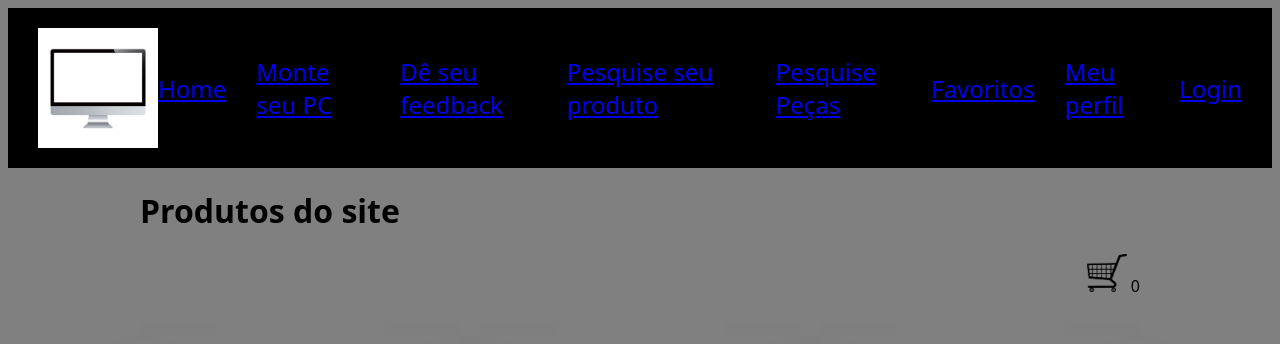
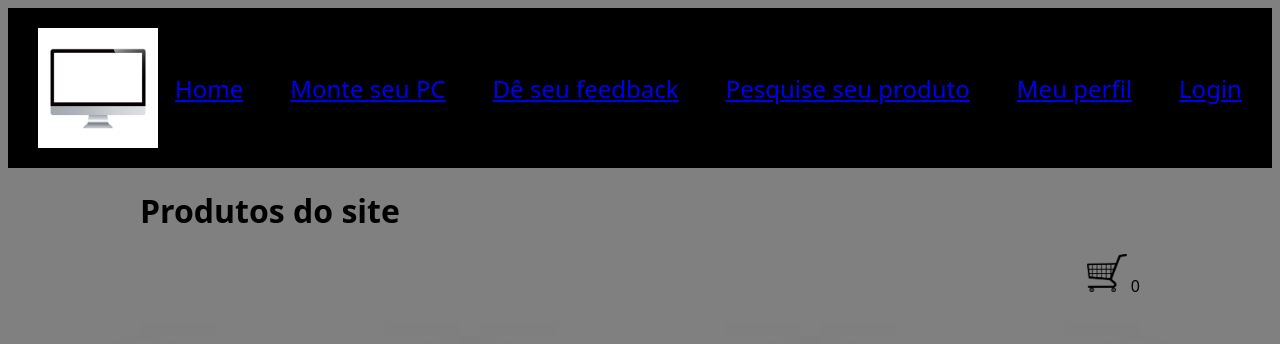
Before and after one commit to Arthurgiancott/ti-1-pmg-cc-t-20231-grupo-pecas-de-pc-s, a plain HTML site: page codigo/index.html in a window 1280 px wide. Shown: the top 344 px of the page. Drawn offline with Linux system fonts and the light colour scheme.

Commit message:
Update index.html

```diff
--- a/codigo/index.html
+++ b/codigo/index.html
@@ -20,10 +20,6 @@
             <a href="feedback_pagina/index.html">Dê seu feedback</a>
 
             <a href="filtro de pesquisa/sprint3.html">Pesquise seu produto</a>
-
-            <a href="../codigo/filtro de pesquisa/sprint3.html">Pesquise Peças</a>
-
-            <a href="../codigo/Favoritos/favoritos.html">Favoritos</a>
 
             <a href="../codigo/EditarPerfil/editar.html">Meu perfil</a>
 
```
